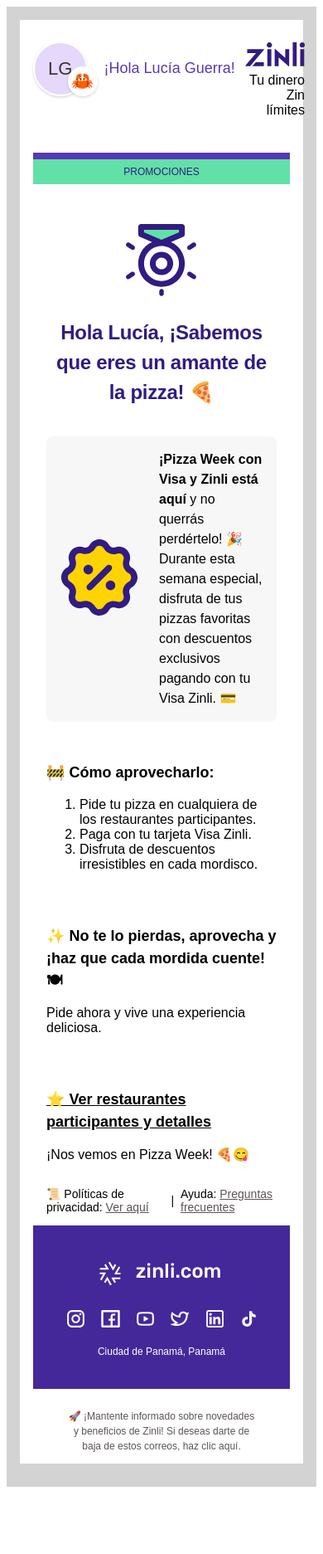
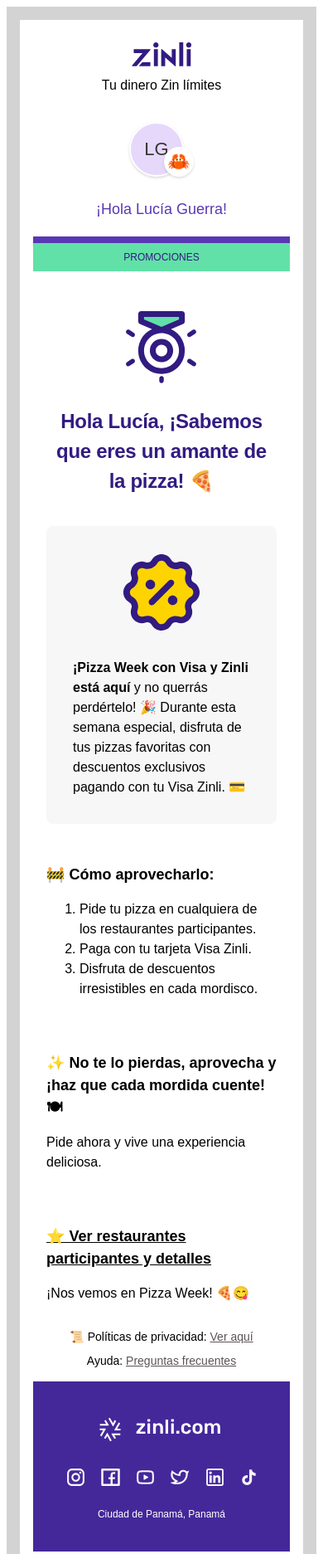
Before and after one commit to jhonsnake/zinli-mailing, a plain HTML site: page index.html in a window 390 px wide. Shown: the top 1873 px of the page at 83% size. Before the commit the page ends 1800 px from the top, so only its background shows below. Drawn offline with Linux system fonts and the light colour scheme.

Commit message:
modified:   index.html to make it responsive

```diff
--- a/index.html
+++ b/index.html
@@ -11,6 +11,7 @@
         font-family: Arial, Helvetica, sans-serif;
         font-smooth: inherit;
         box-sizing: border-box;
+        line-height: 1.5;
       }
 
       .wrapper {
@@ -36,7 +37,6 @@
         width: 16rem; /* 255px */
         height: 4.1rem; /* 65.482px */
         align-items: center;
-        flex-shrink: 0;
         gap: 0.5rem;
       }
 
@@ -79,7 +79,7 @@
       .header-text {
         color: #5a37b4;
         font-size: 1.125rem;
-        line-height: 1.5;
+
       }
 
       .logo-group {
@@ -127,7 +127,7 @@
         color: #321b81;
         text-align: center;
         font-size: 1.875rem;
-        line-height: 1.5;
+
         letter-spacing: -0.3px;
       }
 
@@ -145,7 +145,7 @@
       .promocional-contenido {
         color: #000;
         font-size: 1.3rem;
-        line-height: 1.5;
+
       }
 
       .contenido-general {
@@ -161,7 +161,7 @@
         margin: 0;
         font-size: 1.125rem;
         font-weight: 600;
-        line-height: 1.5;
+
       }
 
       .contenido-links {
@@ -199,14 +199,14 @@
       .footer-direccion {
         text-align: center;
         font-size: 0.75rem;
-        line-height: 1.3;
+         -height: 1.3;
       }
 
       .underfooter {
         color: #5c5456;
         text-align: center;
         font-size: 0.75rem;
-        line-height: 1.5;
+
         padding: 0.75rem 2.5rem;
       }
 
@@ -217,12 +217,27 @@
           padding: 0 1rem;
         }
 
+        .header {
+          flex-direction: column-reverse;
+          align-items: center;
+          padding-bottom: 5.5rem;
+        }
+
         .hero {
           margin-top: 3rem;
         }
 
+        .logo-group {
+          text-align: center;
+        }
+        .user {
+          padding: 1rem;
+          flex-direction: column;
+        }
+
         .promocional {
-          padding: 1rem;
+          padding: 2rem;
+          flex-direction: column;
         }
 
         .contenido {
@@ -236,6 +251,13 @@
         .promocional-contenido {
           font-size: 1rem;
         }
+        .contenido-links{
+          flex-direction: column;
+        }
+
+        .contenido-links li:nth-child(2) {
+    display: none;
+}
       }
     </style>
 
@@ -392,9 +414,10 @@
               </svg>
             </div>
             <div class="promocional-contenido">
-              <strong>¡Pizza Week con Visa y Zinli está aquí</strong>  y no querrás perdértelo! 🎉
-              Durante esta semana especial, disfruta de tus pizzas favoritas con
-              descuentos exclusivos pagando con tu Visa Zinli. 💳
+              <strong>¡Pizza Week con Visa y Zinli está aquí</strong> y no
+              querrás perdértelo! 🎉 Durante esta semana especial, disfruta de
+              tus pizzas favoritas con descuentos exclusivos pagando con tu Visa
+              Zinli. 💳
             </div>
           </div>
           <div class="contenido-general">
```
